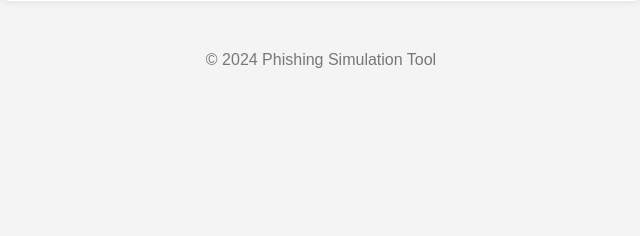
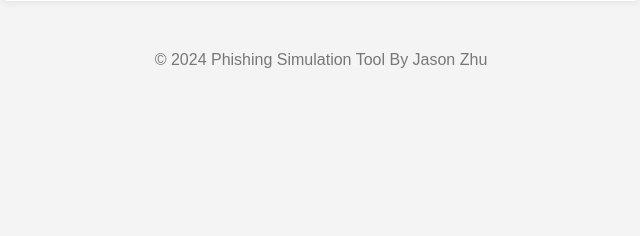
Before and after one commit to jasonmeme/Phishing-Tester, a Flask app: page /results in a window 1280 px wide. Shown: the part 213-449 px from the top of the page, without its empty margins (319-959 px from the left). Run offline with Flask 3, Linux system fonts and the light colour scheme; data that the repository does not hold is empty; some libraries are stand-ins or nearby versions.

Commit message:
Update results.html

```diff
--- a/api/templates/results.html
+++ b/api/templates/results.html
@@ -22,7 +22,7 @@
         </table>
     </div>
     <div class="footer">
-        <p>&copy; 2024 Phishing Simulation Tool</p>
+        <p>&copy; 2024 Phishing Simulation Tool By Jason Zhu</p>
     </div>
 </body>
 </html>
```
